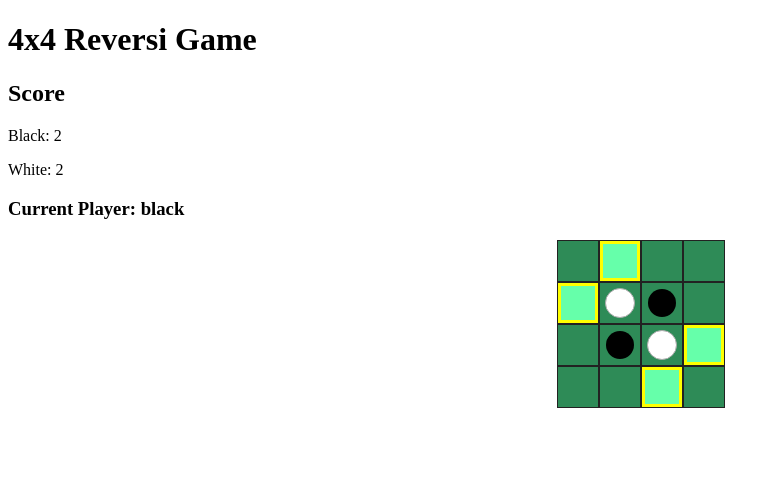
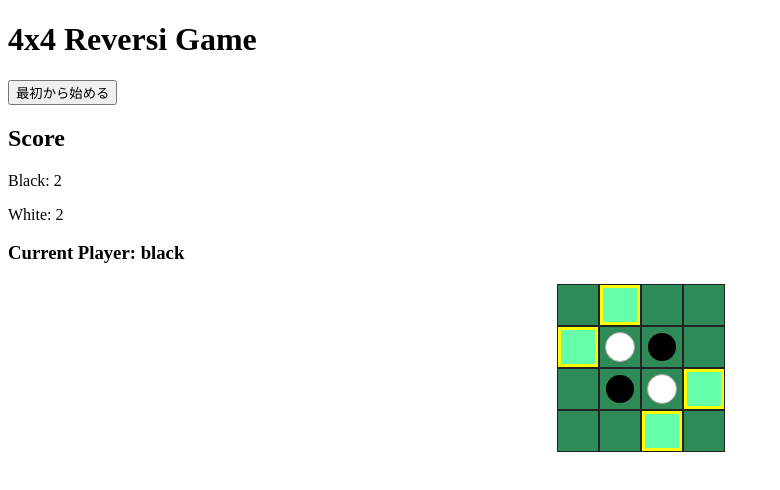
Before and after one commit to kewpie134134/reversi4x4, a React (Vite) app: page / in a window 1280 px wide. Shown: the top 490 px of the page, without its empty margins (0-780 px from the left). Built offline with nearby package versions, Linux system fonts and the light colour scheme.

Commit message:
勝敗アニメーションを作成

```diff
--- a/src/App.css
+++ b/src/App.css
@@ -36,3 +36,23 @@
   background: #fff;
   border: 1px solid #aaa;
 }
+
+.board-wrapper.gameover-animate {
+  animation: winner-flash 2s;
+}
+
+@keyframes winner-flash {
+  0%   { box-shadow: 0 0 0px 0px #ffd700; }
+  20%  { box-shadow: 0 0 40px 10px #ffd700; }
+  50%  { box-shadow: 0 0 80px 20px #ffd700; }
+  80%  { box-shadow: 0 0 40px 10px #ffd700; }
+  100% { box-shadow: 0 0 0px 0px #ffd700; }
+}
+
+.result {
+  font-size: 2em;
+  font-weight: bold;
+  color: #ffd700;
+  text-align: center;
+  margin-top: 20px;
+}
--- a/src/App.tsx
+++ b/src/App.tsx
@@ -1,4 +1,4 @@
-import { useState } from "react";
+import { useEffect, useState } from "react";
 import Board from "./components/Board";
 import ScoreBoard from "./components/ScoreBoard";
 import "./App.css";
@@ -96,16 +96,38 @@ function getValidMoves(board: BoardType, player: "black" | "white") {
   return moves;
 }
 
+function isGameOver(board: BoardType) {
+  // どちらも置ける場所がなければ終了
+  return (
+    getValidMoves(board, "black").length === 0 &&
+    getValidMoves(board, "white").length === 0
+  );
+}
+
 function App() {
   const [board, setBoard] = useState<BoardType>(getInitialBoard());
   const [currentPlayer, setCurrentPlayer] = useState<"black" | "white">(
     "black"
   );
   const [score, setScore] = useState(countStones(getInitialBoard()));
+  const [gameOver, setGameOver] = useState(false);
+  const [animate, setAnimate] = useState(false);
 
   const validMoves = getValidMoves(board, currentPlayer);
 
+  useEffect(() => {
+    if (isGameOver(board)) {
+      setGameOver(true);
+      setAnimate(true);
+      // 2秒後にアニメーションを消す
+      setTimeout(() => setAnimate(false), 2000);
+    } else {
+      setGameOver(false);
+    }
+  }, [board]);
+
   const handleCellClick = (row: number, col: number) => {
+    if (gameOver) return;
     const toFlip = getFlippable(board, row, col, currentPlayer);
     if (toFlip.length === 0) return;
 
@@ -119,15 +141,35 @@ function App() {
     setCurrentPlayer(currentPlayer === "black" ? "white" : "black");
   };
 
+  const handleReset = () => {
+    setBoard(getInitialBoard());
+    setCurrentPlayer("black");
+    setScore(countStones(getInitialBoard()));
+    setGameOver(false);
+    setAnimate(false);
+  };
+
+  // 勝敗メッセージ
+  let resultMsg = "";
+  if (gameOver) {
+    if (score.black > score.white) resultMsg = "黒の勝ち！";
+    else if (score.white > score.black) resultMsg = "白の勝ち！";
+    else resultMsg = "引き分け！";
+  }
+
   return (
     <div className="app">
       <h1>4x4 Reversi Game</h1>
+      <button onClick={handleReset}>最初から始める</button>
       <ScoreBoard score={score} currentPlayer={currentPlayer} />
-      <Board
-        board={board}
-        onCellClick={handleCellClick}
-        validMoves={validMoves}
-      />
+      <div className={`board-wrapper${animate ? " gameover-animate" : ""}`}>
+        <Board
+          board={board}
+          onCellClick={handleCellClick}
+          validMoves={validMoves}
+        />
+      </div>
+      {gameOver && <div className="result">{resultMsg}</div>}
     </div>
   );
 }
```
